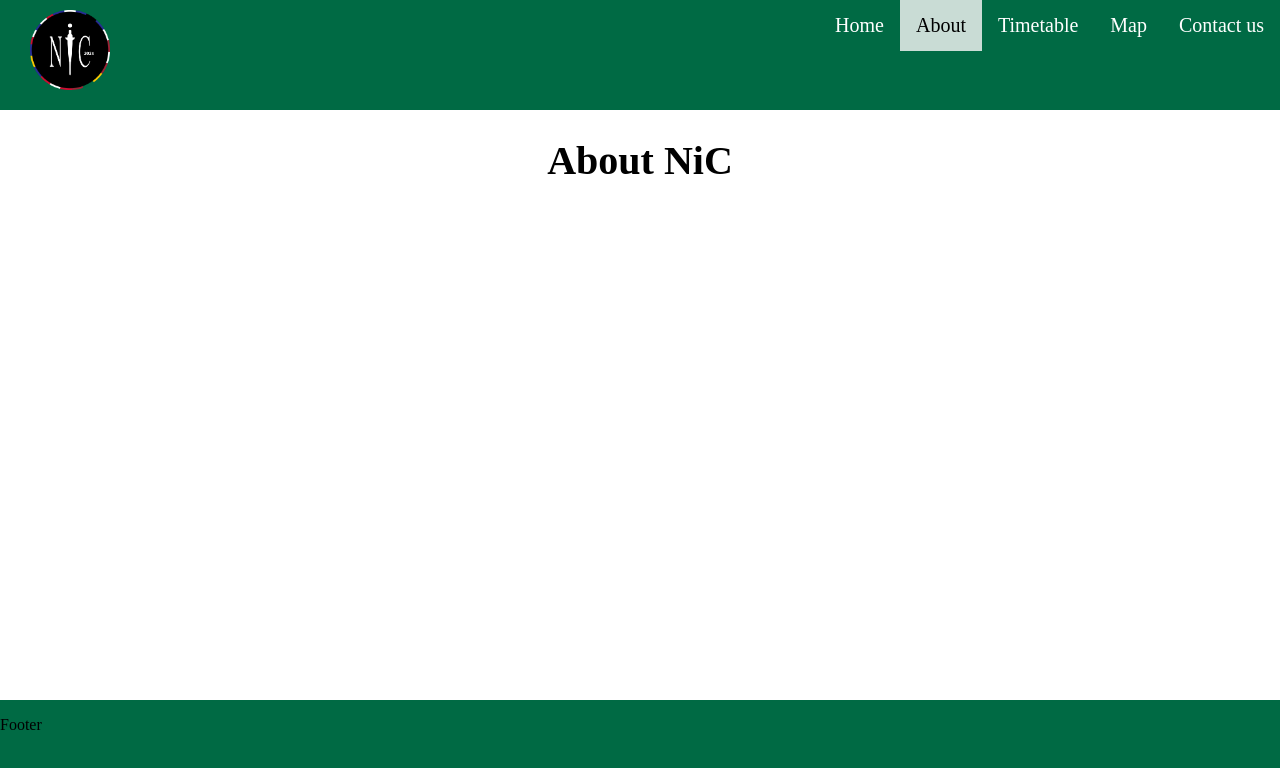
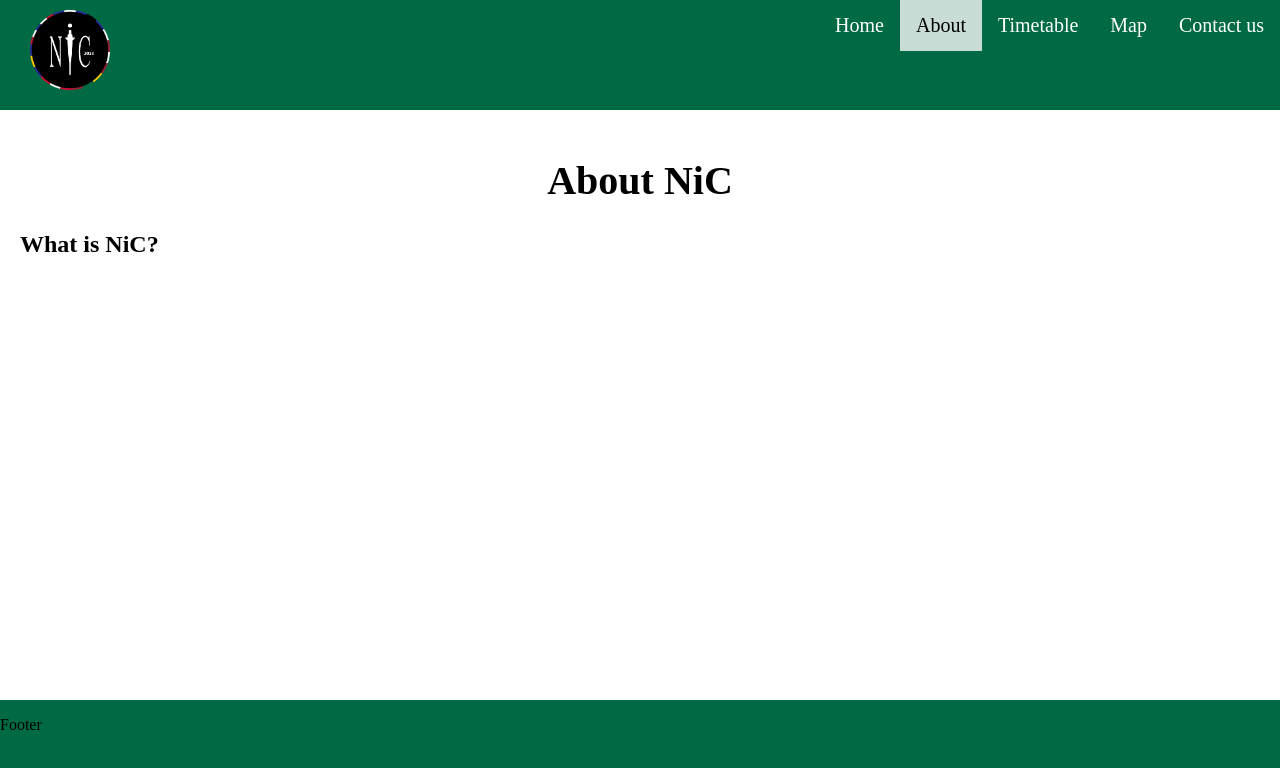
Before and after one commit to teamAboaTurku/nic-24, a Vue app: page /about in a window 1280 px wide. Shown: the top 768 px of the page. Built offline with nearby package versions, Linux system fonts and the light colour scheme.

Commit message:
modify about page

```diff
--- a/src/pages/AboutPage.vue
+++ b/src/pages/AboutPage.vue
@@ -1,5 +1,9 @@
 <template>
+  <div class="page">
     <h1>About NiC</h1>
+    <h2>What is NiC?</h2>
+    <h2></h2>
+  </div>
 </template>
 
 <script>
```
